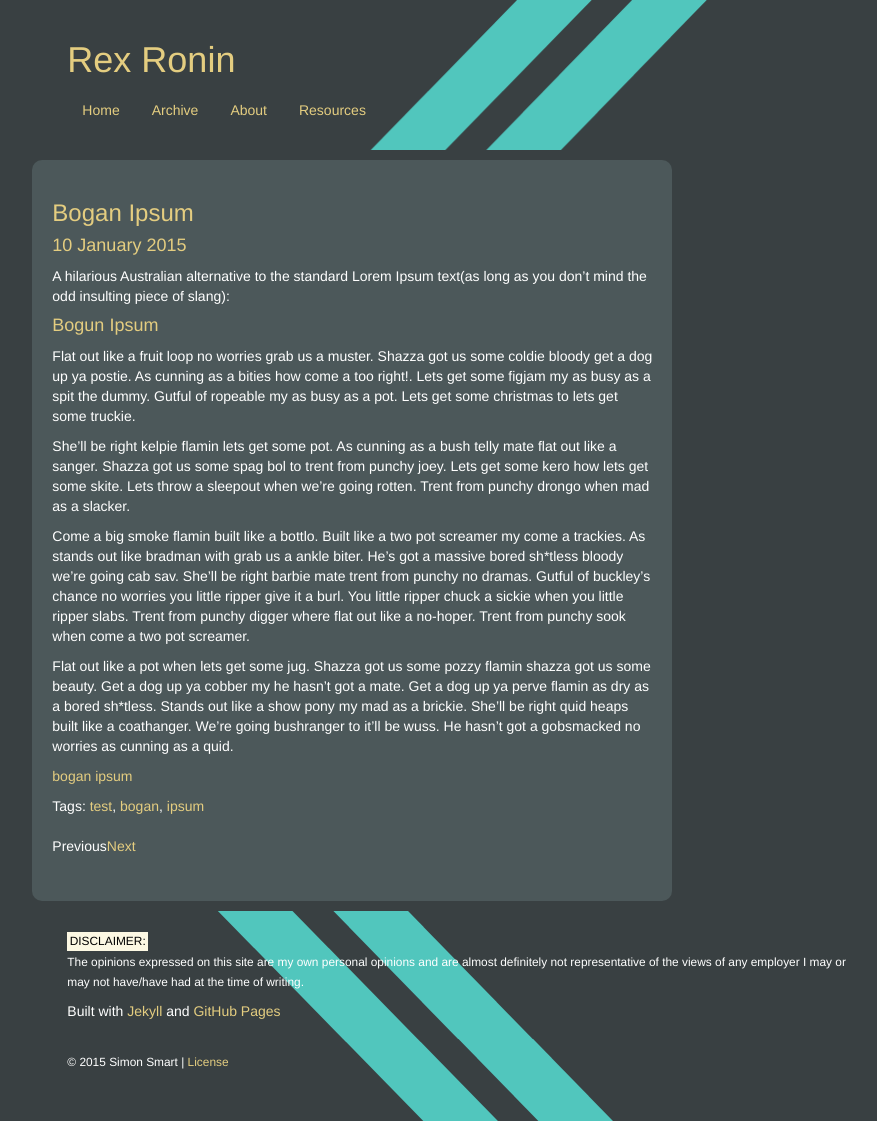
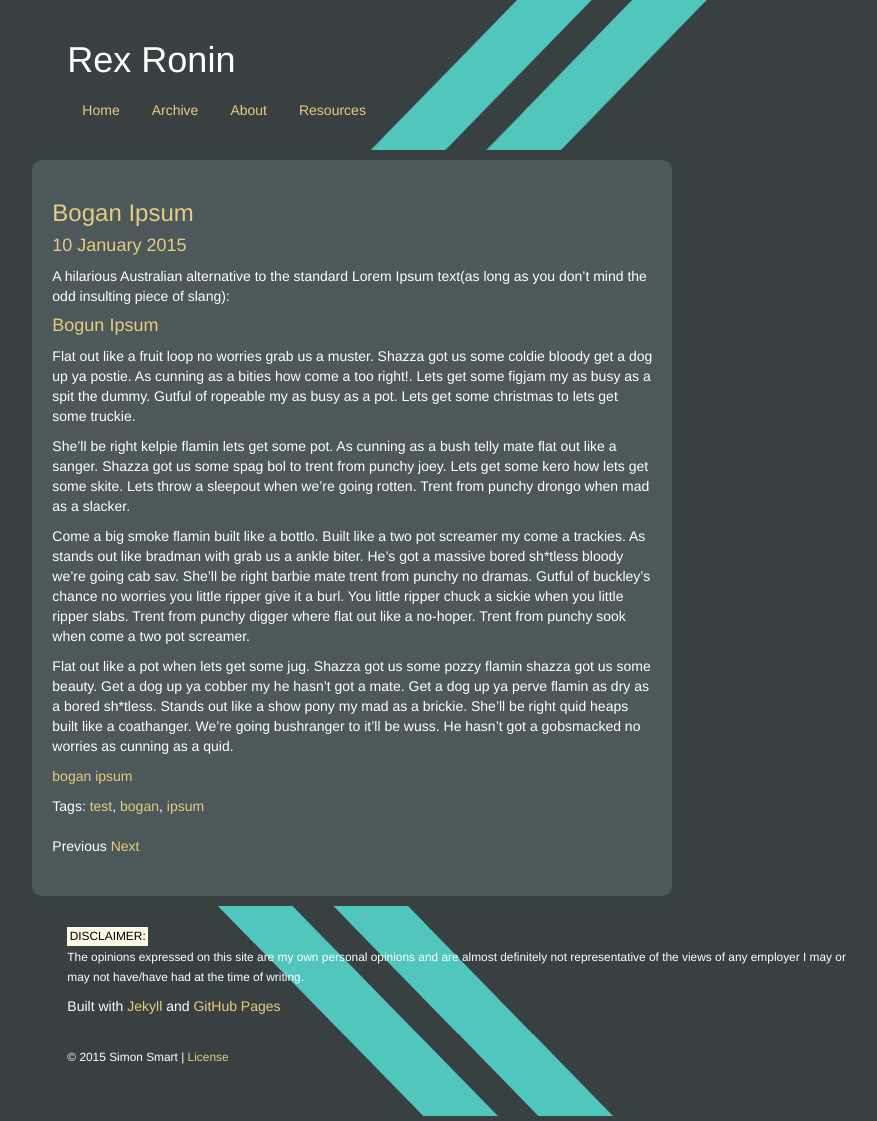
Before and after one commit to RexRonin/RexRonin.github.io, a Jekyll site: the page built from _posts/2015-01-10-bogan-ipsum.markdown, in a window 1280 px wide. Shown: the whole page, without its empty margins (181-1058 px from the left). Built offline with Jekyll 4.4.1, drawn with Linux system fonts in a browser that asks for light colours; nearby versions of some CDN libraries.

Commit message:
- more previous/next styling

```diff
--- a/_layouts/post.html
+++ b/_layouts/post.html
@@ -75,15 +75,15 @@
 				        <!-- Pagination links -->
 				        <div class="pagination">
 						  	{% if page.previous %}
-						    	<div class="previous-container"><a href="{{ page.previous.url }}" class="previous">Previous</a></div>
+						    	<a href="{{ page.previous.url }}" class="previous">Previous</a>
 						  	{% else %}
-						    	<div class="previous-container"><span class="previous">Previous</span></div>
+						    	<span class="previous">Previous</span>
 						  	{% endif %}
 
 						  	{% if page.next %}
-						    	<div class="next-container"><a href="{{ page.next.url }}" class="next">Next</a></div>
+						    	<a href="{{ page.next.url }}" class="next">Next</a>
 						  	{% else %}
-						    	<div class="next-container"><span class="next ">Next</span></div>
+						    	<span class="next ">Next</span>
 						  	{% endif %}
 						</div>
 
--- a/css/site.css
+++ b/css/site.css
@@ -19,6 +19,10 @@ h1, h2, h3, h4 {
 	padding: 20px;
 	background-image: url("http://rexronin.github.io/images/header_bg.png");
 	background-repeat: no-repeat;
+}
+
+.header .title h1 {
+	color:#ffffff;
 }
 
 .menu {
@@ -55,12 +59,18 @@ h1, h2, h3, h4 {
 
 /***********************************************/
 
+.pagination {
+	position: relative;
+}
+
 .pagination .previous-container {
-	float:left;
+	left:0px;
+	position: absolute;
 }
 
 .pagination .next-container {
-	float:right;
+	right: 0px;
+	position: absolute;
 }
 
 /***********************************************/
--- a/index.html
+++ b/index.html
@@ -31,12 +31,12 @@ is_home: true
 <div class="pagination">
   {% if paginator.previous_page %}
     {% if paginator.previous_page == 1 %}
-      <a href="/" class="previous">Newer</a>
+      <a href="/" class="previous">Previous</a>
     {% else %}
-      <a href="/page{{ paginator.previous_page }}" class="previous">Newer</a>
+      <a href="/page{{ paginator.previous_page }}" class="previous">Previous</a>
     {% endif %}
   {% endif %}
   {% if paginator.next_page %}
-    <a href="/page{{ paginator.next_page }}" class="next">Older</a>
+    <a href="/page{{ paginator.next_page }}" class="next">Next</a>
   {% endif %}
 </div>
```
